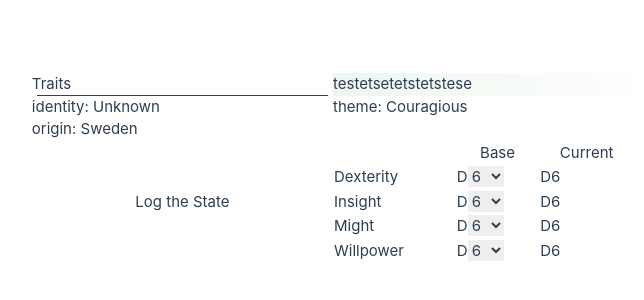
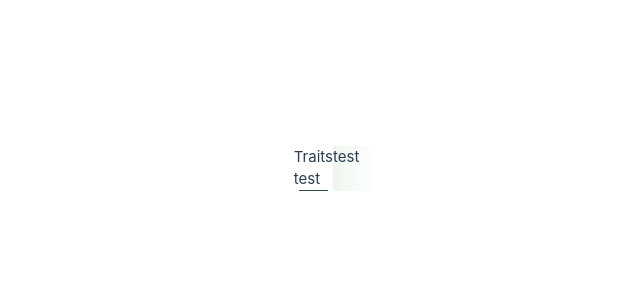
Before and after one commit to BanterTheGreat/fabula-ultima-builder, a Vue app: page / in a window 1280 px wide. Shown: the part 232-532 px from the top of the page, without its empty margins (307-951 px from the left). Built offline with nearby package versions, Linux system fonts and the light colour scheme.

Commit message:
created initial sgement view

```diff
--- a/src/App.vue
+++ b/src/App.vue
@@ -6,17 +6,14 @@ import TraitInfoVue from './views/traits/Trait-info.vue';
 import SegmentHeader from './components/Segment-header.vue';
 import SegmentBody from './components/Segment-body.vue';
 
+import Segment from './views/Segment.vue';
+
 </script>
 
 <template>
-  <SegmentHeader segmentHeader="Traits" />
-  <SegmentBody/>
-
-  <TraitInfoVue />
-
-  <br />
-  <LogStateVue />
-  <attributesVue />
+  <Segment title="Traits">
+    <SegmentBody>test</SegmentBody>
+  </Segment>
 </template>
 
 <style scoped></style>
--- a/src/components/Segment-body.vue
+++ b/src/components/Segment-body.vue
@@ -4,7 +4,7 @@
 
 <template>
   <div class="border border-fabula-segment-border rounded fabula-segment">
-    testetsetetstetstese
+    <slot></slot>
   </div>
 </template>
 
--- a/src/components/Segment-header.vue
+++ b/src/components/Segment-header.vue
@@ -10,6 +10,7 @@ const props = defineProps({
             w-fit px-5 font-fabula-header">
       {{ segmentHeader }}
     </div>
+    <div>test</div>
     <div class="divider"></div>
   </div>
 </template>
--- a/src/index.css
+++ b/src/index.css
@@ -9,3 +9,11 @@
     background: linear-gradient(90deg, rgba(237, 246, 238, 1) 0%, rgba(243, 249, 243, 1) 33%, rgba(253, 254, 254, 1) 100%);
     filter: progid:DXImageTransform.Microsoft.gradient(startColorstr="#edf6ee", endColorstr="#fdfefe", GradientType=1);
 }
+
+.divider {
+    border-bottom: 1px solid;
+    color: #2A4A41;
+    margin-left: 5px;
+    margin-right: 5px;
+    margin-top: -1px;
+}
--- /dev/null
+++ b/src/views/Segment.vue
@@ -0,0 +1,16 @@
+<script setup lang="ts">
+import SegmentHeader from '@/components/Segment-header.vue';
+import SegmentBody from '@/components/Segment-body.vue';
+
+const props = defineProps({
+  title: String
+})
+
+</script>
+
+<template>
+    <SegmentHeader v-bind:segmentHeader="props.title" />
+    <SegmentBody>
+        test
+    </SegmentBody>
+</template>
```
